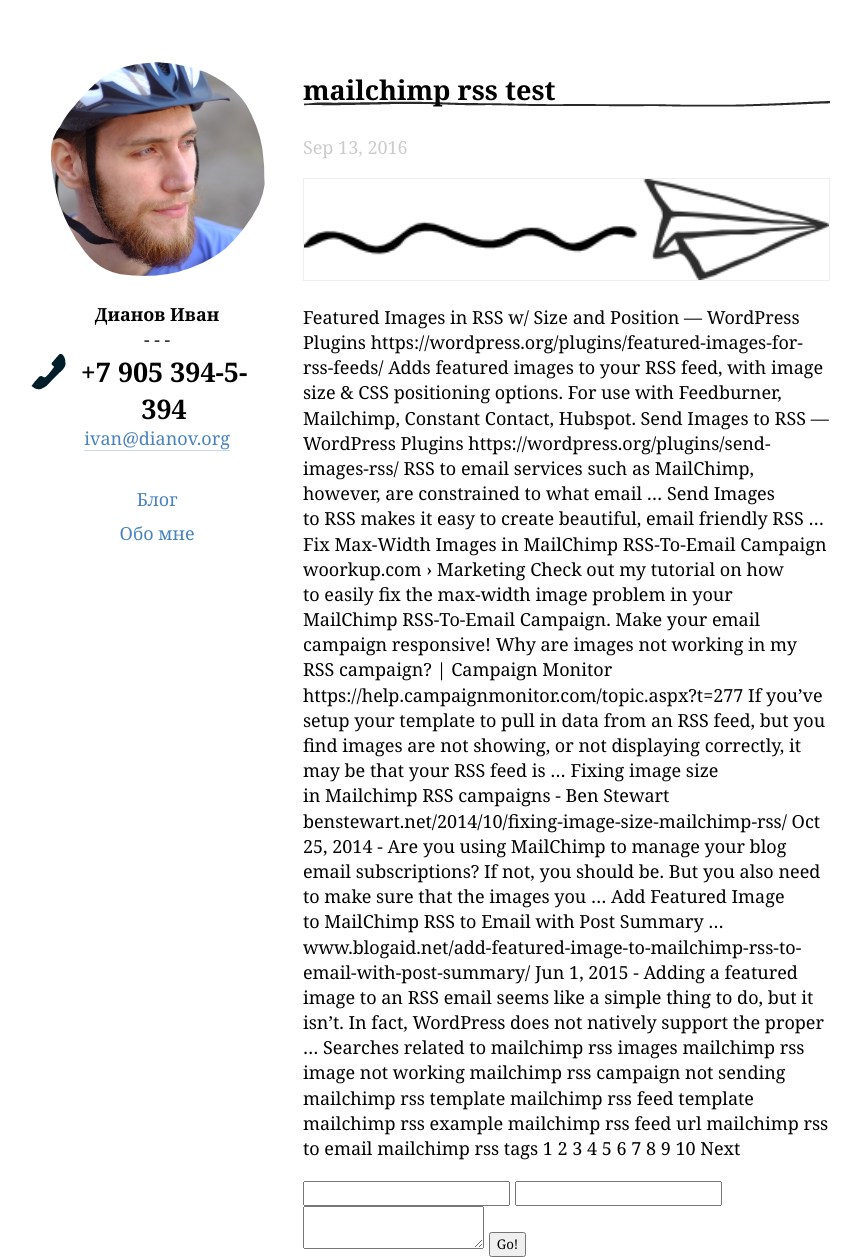
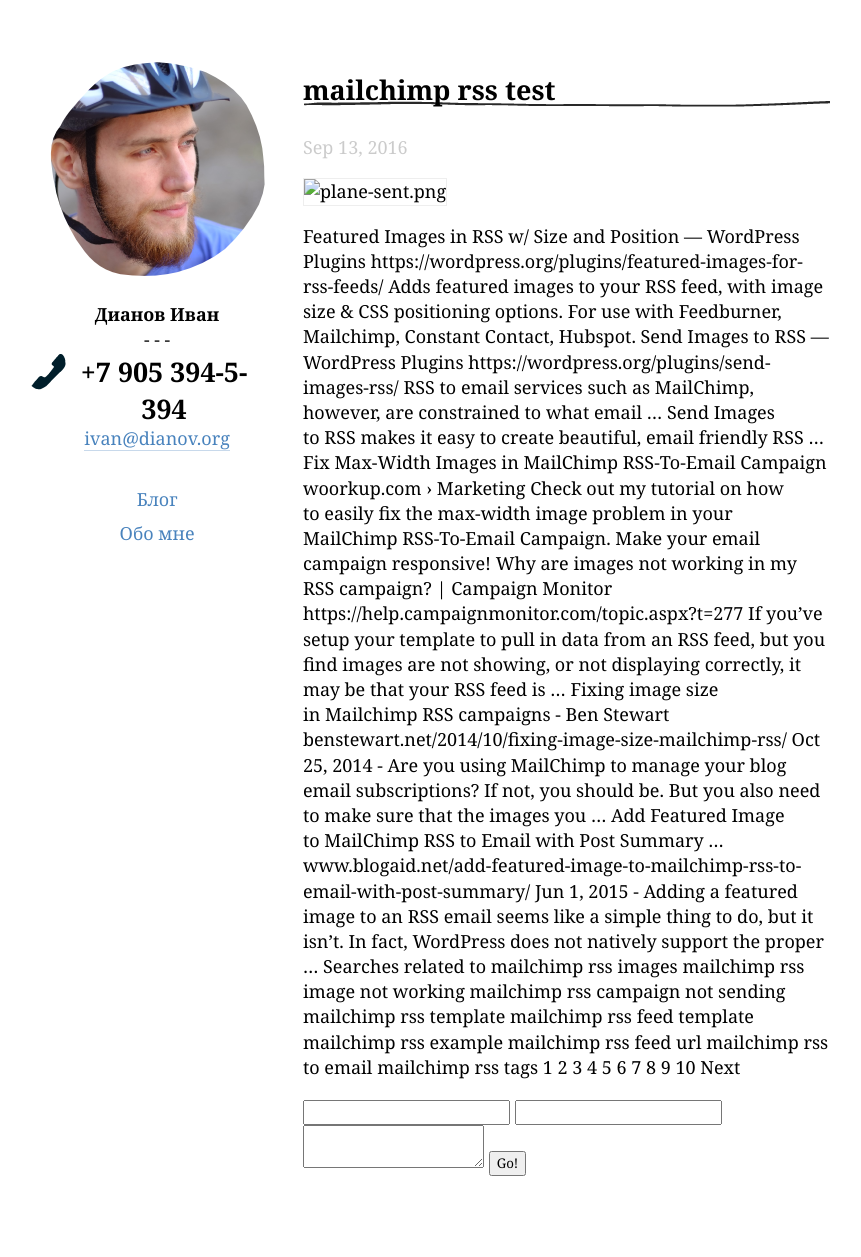
Before and after one commit to illus0r/dianov.org, a Jekyll site: the page built from _posts/2016-09-13-mailchimp-rss-test.md, in a window 1280 px wide. Shown: the whole page, without its empty margins (210-1071 px from the left). Built offline with Jekyll 4.4.1, drawn with Linux system fonts in a browser that asks for light colours; after the commit the page ends 1176 px from its top, so only the background shows below that.

Commit message:
Updated 2016-09-13-mailchimp-rss-test.md

```diff
--- a/_posts/2016-09-13-mailchimp-rss-test.md
+++ b/_posts/2016-09-13-mailchimp-rss-test.md
@@ -3,7 +3,7 @@
 published: true
 title: mailchimp rss test
 ---
-![plane-sent.png]({{site.baseurl}}/dianov.org/media/img/plane-sent.png)
+![plane-sent.png](www.dianov.org/media/img/plane-sent.png)
 
 Featured Images in RSS w/ Size and Position — WordPress Plugins
 https://wordpress.org/plugins/featured-images-for-rss-feeds/
```
